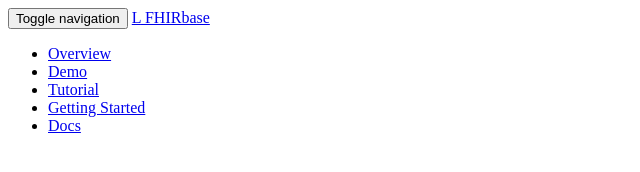
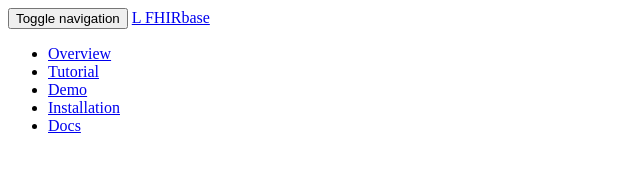
Before and after one commit to nagyistge/fhirbase-demo-app, a website built with webpack: page src/index.html in a window 1280 px wide. Shown: the full height of the page, 0-640 px from the left. Built offline with nearby package versions, Linux system fonts and the light colour scheme; files whose address does not match are found by name.

Commit message:
Header and Readme update

```diff
--- a/src/index.html
+++ b/src/index.html
@@ -29,9 +29,9 @@
     <div class="collapse navbar-collapse" id="bs-example-navbar-collapse-1" aria-expanded="false">
       <ul class="nav navbar-nav navbar-right">
         <li><a href="http://fhirbase.github.io/index.html">Overview</a></li>
+        <li><a href="tutorial.html">Tutorial</a></li>
         <li class="active"><a href="index.html">Demo</a></li>
-        <li><a href="tutorial.html">Tutorial</a></li>
-        <li><a href="http://fhirbase.github.io/gstarted.html">Getting Started</a></li>
+        <li><a href="http://fhirbase.github.io/installation.html">Installation</a></li>
         <li><a href="http://fhirbase.github.io/docs.html">Docs</a></li>
       </ul>
     </div><!-- /.navbar-collapse -->
```
Also changed, not shown: src/tutorial.html (+2 -2 lines), README.md.
